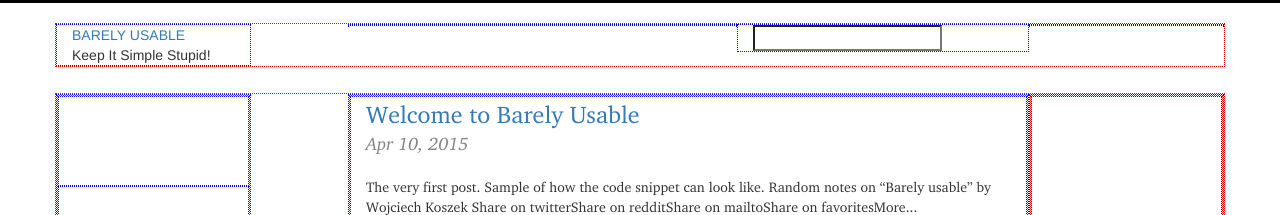
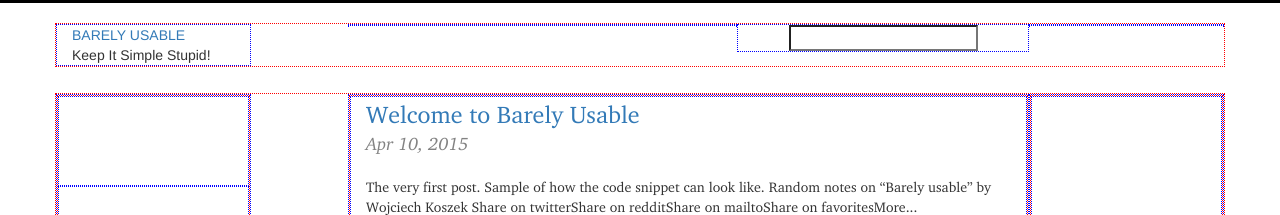
Before and after one commit to wkoszek/barelyusable, a Jekyll site: the page built from index.html, in a window 1280 px wide. Shown: the top 215 px of the page. Built offline with Jekyll 4.4.1, drawn with Linux system fonts in a browser that asks for light colours; nearby versions of some CDN libraries; comment, search, counter and statistics services are not loaded.

Commit message:
Redesign mobile top.

```diff
--- a/_includes/header.html
+++ b/_includes/header.html
@@ -3,14 +3,18 @@
 
 	<header class="main">
 		<div class="row">
-			<div class="col-md-2 col-xs-7 col-sm-7">
+			<div class="col-md-2 col-xs-8 col-sm-8">
 				<a href="/">{{ site.title }}</a>
 				<br>
 				Keep It Simple Stupid!
 			</div>
-			<div class="col-md-4 col-md-offset-1 hidden-sm hidden-xs">
+			<div class="col-md-4 col-md-offset-1 col-xs-4 col-sm-4">
+				<div class="menu_button hidden-md hidden-lg">
+					<a href="#menu">MENU <span style="font-size: 100%;">&#9776;</span></a>
+				</div>
 			</div>
-			<div class="col-md-3">
+			<div class="col-md-3 col-xs-12 col-sm-12 searchbox">
+				<center>
 					<script type="text/javascript">
 					(function(w,d,t,u,n,s,e){w['SwiftypeObject']=n;w[n]=w[n]||function(){
 					(w[n].q=w[n].q||[]).push(arguments);};s=d.createElement(t);
@@ -20,16 +24,10 @@
 					_st('install','qDdFobvs94M3tMiFAyfx','2.0.0');
 					</script>
 					<input type="text" width="100%" class="st-default-search-input">
+				</center>
 			</div>
 
-			<div class="col-md-2 col-xs-5 col-sm-5">
-			<!--
-				<div class="hidden-lg hidden-md">
-					<i class="fa fa-search fa-2x"></i>
-					&nbsp;
-					MENU <span style="font-size: 200%;">&#9776;</span>
-				</div>
-			-->
+			<div class="col-md-2 hidden-md hidden-sm">
 				<!--
 					<form class="form-inline">
 						<div class="form-group">
--- a/css/main.scss
+++ b/css/main.scss
@@ -55,10 +55,17 @@ $ad-h: $deck-ad-h + $carbon-ad-h;
 @media (min-width: $screen-lg-min) {
 }
 
-.menu_button {
-	border: solid 1px black;
-	padding: 4%;
+@media (max-width: $screen-sm-min) {
+	.searchbox {
+		margin-top: 3%;
+		margin-bottom: 3%;
+	}
+	.menu_button {
+		border: solid 1px black;
+		padding: 4%;
+	}
 }
+
 
 // Using media queries with like this:
 // @include media-query($on-palm) {
```
